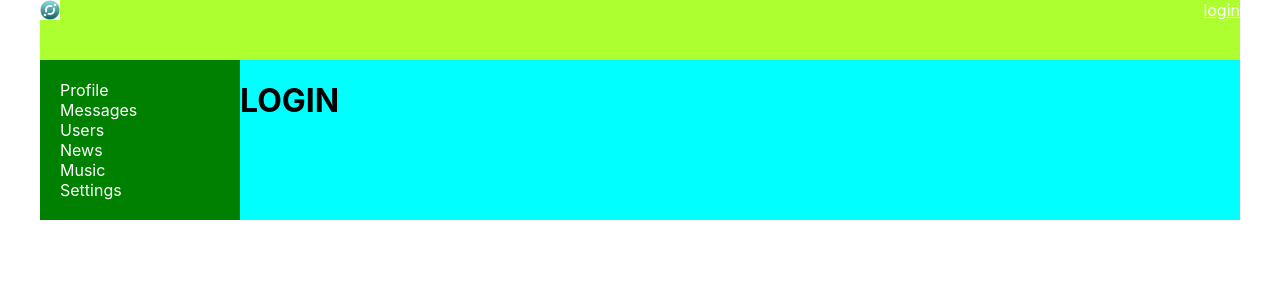
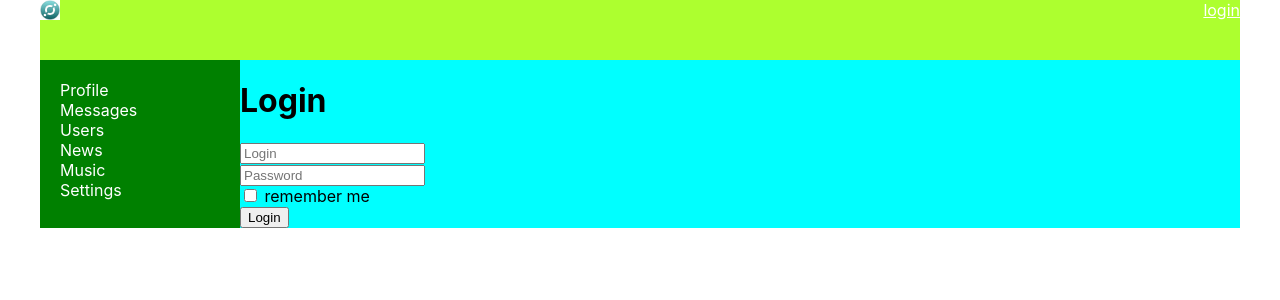
Before and after one commit to Donzasto/HowToReact, a React (Create React App) app: page /login in a window 1280 px wide. Shown: the top 300 px of the page. Built offline with nearby package versions, Linux system fonts and the light colour scheme; no server answers.

Commit message:
s75 redux-form (login)

```diff
--- a/package.json
+++ b/package.json
@@ -13,6 +13,7 @@
     "react-router-dom": "^5.2.0",
     "react-scripts": "^3.4.3",
     "redux": "^4.0.5",
+    "redux-form": "^8.3.6",
     "redux-thunk": "^2.3.0"
   },
   "scripts": {
--- a/src/components/Login/Login.jsx
+++ b/src/components/Login/Login.jsx
@@ -1,7 +1,38 @@
 import React from "react";
+import {Field, reduxForm} from "redux-form";
 
-const Login = (props) =>{
-    return <h1>LOGIN</h1>
+const LoginForm = (props) => {
+    return (
+        <form onSubmit={props.handleSubmit}>
+            <div>
+                <Field placeholder={"Login"} name={"login"} component={"input"}/>
+            </div>
+            <div>
+                <Field placeholder={"Password"} name={"password"} component={"input"}/>
+            </div>
+            <div>
+                <Field type={"checkbox"} name={"rememberMe"} component={"input"}/> remember me
+            </div>
+            <div>
+                <button>Login</button>
+            </div>
+        </form>
+    )
+}
+
+const LoginFormRedux = reduxForm({
+        form: "login"
+    })(LoginForm)
+
+const Login = (props) => {
+    const onSubmit = (formData) => {
+        console.log(formData)
+    }
+
+    return <div>
+        <h1>Login</h1>
+        <LoginFormRedux onSubmit={onSubmit}/>
+    </div>
 }
 
 export default Login;
--- a/src/redux/reduxStore.js
+++ b/src/redux/reduxStore.js
@@ -5,6 +5,7 @@
 import authReducer from "./authReducer";
 import {applyMiddleware} from "redux";
 import thunkMiddleware from "redux-thunk"
+import {reducer as formReducer} from 'redux-form'
 
 const { createStore, combineReducers } = require("redux");
 
@@ -13,7 +14,8 @@
     navbarPage: navbarReducer,
     dialogsPage: dialogsReducer,
     usersPage: usersReducer,
-    auth: authReducer
+    auth: authReducer,
+    form: formReducer
 });
 
 let store = createStore(reducers, applyMiddleware(thunkMiddleware));
```
Also changed, not shown: 1 other file (tests, documents, lock files or other folders).
